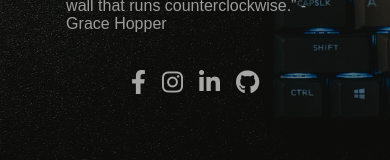
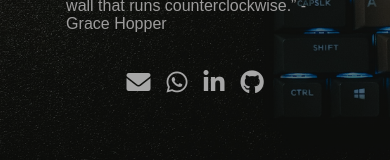
Before and after one commit to mazen250/new-profile, a React (Vite) app: page / in a window 390 px wide. Shown: the part 563-723 px from the top of the page. Built offline with nearby package versions, Linux system fonts and the light colour scheme.

Commit message:
final touches

```diff
--- a/src/pages/Home/Components/Main.tsx
+++ b/src/pages/Home/Components/Main.tsx
@@ -32,8 +32,8 @@ const Main = () => {
           <p>“Humans are allergic to change. They love to say, ‘We’ve always done it this way.’ I try to fight that. That’s why I have a clock on my wall that runs counterclockwise.” - Grace Hopper</p>
         </div>
         <div className="socialMedia"  data-aos="fade-right" data-aos-duration="2000">
-          <a href="https://www.facebook.com/mazen.fayezmano/" target="_blank" rel="noreferrer"><i className="fab fa-facebook-f"></i></a>
-          <a href="https://www.instagram.com/mazenfayez/" target="_blank" rel="noreferrer"><i className="fab fa-instagram"></i></a>
+          <a href="mailto:mazenfayez56@gmail.com" target="_blank" rel="noreferrer"><i className="fa-solid fa-envelope"></i></a>
+          <a href="https://wa.me/+201005785550" target="_blank" rel="noreferrer"><i className="fab fa-whatsapp"></i></a>
           <a href="https://www.linkedin.com/in/mazen-fayez-31b693152/" target="_blank" rel="noreferrer"><i className="fab fa-linkedin-in"></i></a>
 
           <a href="https://github.com/mazen250" target="_blank" rel="noreferrer"><i className="fab fa-github"></i></a>
--- a/src/pages/Home/style/main.css
+++ b/src/pages/Home/style/main.css
@@ -118,7 +118,7 @@
                 background: linear-gradient(rgba(0, 0, 0, 0.4), rgba(0, 0, 0, 0.6)), url(../../../assets/nubelson-fernandes--Xqckh_XVU4-unsplash.jpg);
                 background-repeat: no-repeat;
                 background-size: cover;
-                background-position: center;
+                background-position: center top;
         }
         .homeContainer .home .title{
                 font-size: 1.5rem;
--- a/src/pages/Home/style/projects.css
+++ b/src/pages/Home/style/projects.css
@@ -189,7 +189,7 @@
 
 
 }
-@media screen and (max-width:375px) and (max-height: 670px){
+@media screen and (max-width:380px) and (max-height: 670px){
     .projectsContainer{
         margin-top: 130px;
     }
--- a/src/pages/Home/style/services.css
+++ b/src/pages/Home/style/services.css
@@ -107,21 +107,24 @@ span{
     }
 
 }
-@media screen and (max-width:375px) and (max-height: 670px)
+@media screen and (max-width:380px) and (max-height: 670px)
 {
     .servContainer .servCont .right{
         display: none;
 
     }
+    .servContainer {
+        margin-bottom: 30px;
+    }
     .servContainer .servCont .left{
         width: 100%;
         height: auto;
-        margin-top: 150px;
+        margin-top: 0px;
     }
     .servContainer .servCont .left .serv{
         width: 80%;
        margin-top: 20px;
-       height: 35vh;
+       height: 28vh;
     }
     .servContainer .tit{
         margin-bottom: 60px;
--- a/src/pages/Works/styles/cert.css
+++ b/src/pages/Works/styles/cert.css
@@ -172,7 +172,7 @@
 
 }
 
-@media screen and (max-width:375px) and (max-height: 670px){
+@media screen and (max-width:380px){
     .certContainer{
         flex-direction: column;
         min-height: 15vh;
--- a/src/pages/Works/styles/main.css
+++ b/src/pages/Works/styles/main.css
@@ -115,10 +115,10 @@
         margin-top: 30px;
     }
 }
-@media screen and (max-width:380px) and (max-height: 670px){
+@media screen and (max-width:380px){
     .aboutContainer{
         flex-direction: column;
-        min-height: 90vh;
+        min-height: 100vh;
         width: 100vw;
         margin-top: 0;
     }
@@ -129,7 +129,7 @@
         align-items: flex-start;
         padding: 0 20px;
         margin-top: 20px;
-        margin-bottom: 30px;
+
     }
     .aboutContainer .leftAbout .text{
         width: 100%;
@@ -149,14 +149,16 @@
     }
     .aboutContainer .rightAbout{
         width: 100%;
-        height: 50vh;
+        height: 50vh !important;
         justify-content: center;
         align-items: center;
-        background: linear-gradient(rgba(0, 0, 0, 0.35), rgba(0, 0, 0, 0.5)), url(../../../assets/profile.jpg);
+        background-image: url(../../../assets/mazen.JPG);
         background-repeat: no-repeat;
         background-size: cover;
         background-position: top;
-        object-fit: cover;
+        object-fit: contain;
         border-radius: 10px;
+        display: block;
+        filter: brightness(0.75);
     }
 }
--- a/src/pages/Works/styles/tech.css
+++ b/src/pages/Works/styles/tech.css
@@ -85,10 +85,10 @@
     }
 }
 
-@media screen and (max-width: 360px){
+@media screen and (max-width: 380px){
     .techContainer{
         flex-direction: column;
-        min-height: 20vh;
+        height: 30vh;
         width: 100vw;
         margin-top: 30px;
         margin-bottom: 50px;
```
Also changed, not shown: src/assets/mazen.JPG (added).
